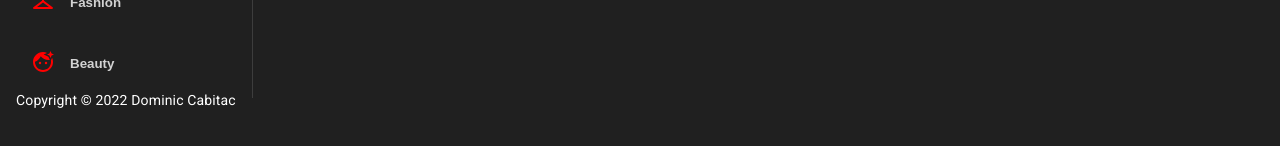
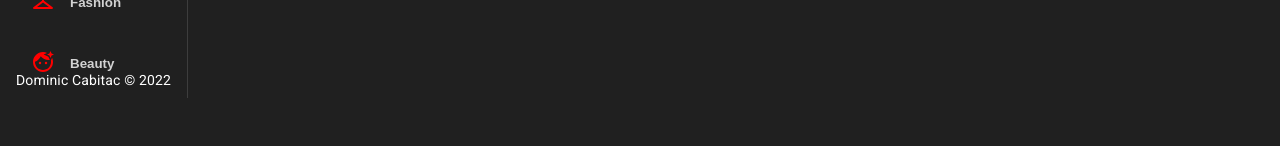
Before and after one commit to domcabitac/youtube_clone, a React (Create React App) app: page / in a window 1280 px wide. Shown: the part 716-862 px from the top of the page. After the commit the page ends 830 px from the top, so only its background shows below. Built offline with nearby package versions, Linux system fonts and the light colour scheme; no server answers.

Commit message:
Updated new logo

```diff
--- a/public/index.html
+++ b/public/index.html
@@ -10,7 +10,7 @@
     <link rel="manifest" href="%PUBLIC_URL%/manifest.json" />
     <link rel="stylesheet" href="https://fonts.googleapis.com/css?family=Roboto:300,400,500,700&display=swap"/>
     <link rel="stylesheet" href="https://fonts.googleapis.com/icon?family=Material+Icons"/>
-    <title>Youtube App</title>
+    <title>Youtube Clone App</title>
   </head>
   <body>
     <noscript>You need to enable JavaScript to run this app.</noscript>
--- a/src/components/Feed.jsx
+++ b/src/components/Feed.jsx
@@ -20,8 +20,8 @@ const Feed = () => {
       <Box sx={{ height: { sx: "auto", md: "92vh" }, borderRight: "1px solid #3d3d3d", px: { sx: 0, md: 2 } }}>
         <Sidebar selectedCategory={selectedCategory} setSelectedCategory={setSelectedCategory} />
 
-        <Typography className="copyright" variant="body2" sx={{ pb: 5, color: "#fff", }}>
-          Copyright © 2022 Dominic Cabitac
+        <Typography className="copyright" variant="body2" sx={{ mt: '-20px', color: "#fff", }}>
+          Dominic Cabitac © 2022
         </Typography>
       </Box>
 
--- a/src/utils/constants.js
+++ b/src/utils/constants.js
@@ -15,7 +15,7 @@ import AppleIcon from '@mui/icons-material/Apple';
 import SportsBasketballIcon from '@mui/icons-material/SportsBasketball';
 
 // export const logo = 'https://upload.wikimedia.org/wikipedia/commons/thumb/0/09/YouTube_full-color_icon_%282017%29.svg/1920px-YouTube_full-color_icon_%282017%29.svg.png?20211015074811';
-export const logo = 'https://raw.githubusercontent.com/domcabitac/youtube_clone/main/public/YoutubeLogo.svg?token=GHSAT0AAAAAABZOZGCIHGBNEOWWXIYRVVWMY2PM63Q'
+export const logo = 'https://raw.githubusercontent.com/domcabitac/youtube_clone/main/public/YoutubeLogo.png?token=GHSAT0AAAAAABZOY4WPAUKKTWYX7QU47NF6Y2PNB2Q'
 
 export const categories = [
   { name: 'New', icon: <HomeIcon />, },
```
